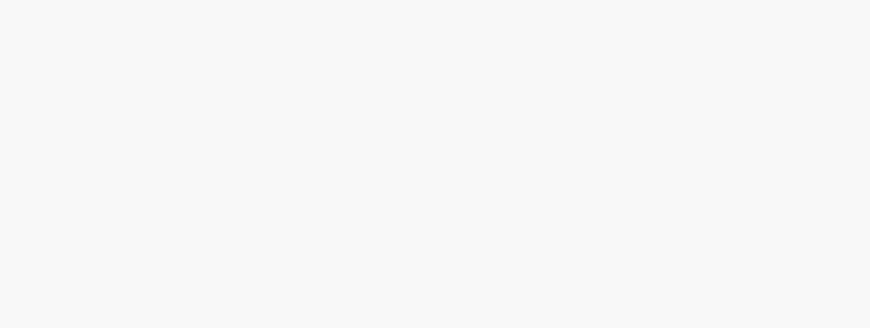
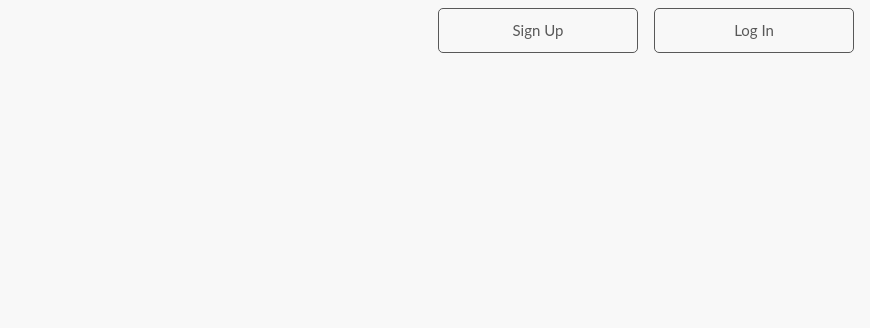
Before and after one commit to juusujanar/iizibang, a plain HTML site: page index.html in a window 1280 px wide. Shown: the top 328 px of the page, without its empty margins (410-1280 px from the left). Drawn offline with nearby package versions, Linux system fonts and the light colour scheme.

Commit message:
Added Sign Up and Log in buttons with registration (form not ready yet)

```diff
--- a/css/stylesheet.css
+++ b/css/stylesheet.css
@@ -14,7 +14,6 @@ body,html{
 .firstBackground{
     background-color: whitesmoke;
     height: 100%;
-    position: relative;
 
 }
 .whatIsIiziBang{
@@ -127,6 +126,31 @@ body,html{
     color: white;
     padding-bottom: 20px;
 }
+.flexContainerToLeft {
+    display:flex;
+    padding-top: 8px;
+    padding-right: 8px;
+    justify-content: flex-end;
+}
+.ghost-buttonSignUp{
+    display: inline-block;
+    width: 200px;
+    padding: 8px;
+    margin:0 8px;
+    color: black;
+    border: 1px solid black;
+    border-radius: 5px;
+    text-align: center;
+    outline: none;
+    text-decoration: none;
+    right: 10px;
+    top: 5px;
+}
+.ghost-buttonSignUp:hover,
+.ghost-buttonSignUp:active {
+    background-color: black;
+    color: white;
+}
 h3{
     letter-spacing: 5px;
     text-transform: uppercase;
--- a/index.html
+++ b/index.html
@@ -19,6 +19,12 @@
 
     <!-- Parallex effect studied from W3Schools-->
     <div class="firstBackground">
+        <!--Refrence on how to make ghost buttons: http://sixrevisions.com/css/ghost-buttons/-->
+        <div class="flexContainerToLeft">
+            <a class="ghost-buttonSignUp" href="registration/index.html" >Sign Up</a>
+            <a class="ghost-buttonSignUp" href="#">Log In</a>
+        </div>
+
         <img src="pictures/iiZiBangLogo.png">
 
     </div>
```
Also changed, not shown: registration/index.html (added, +38 -0 lines).
